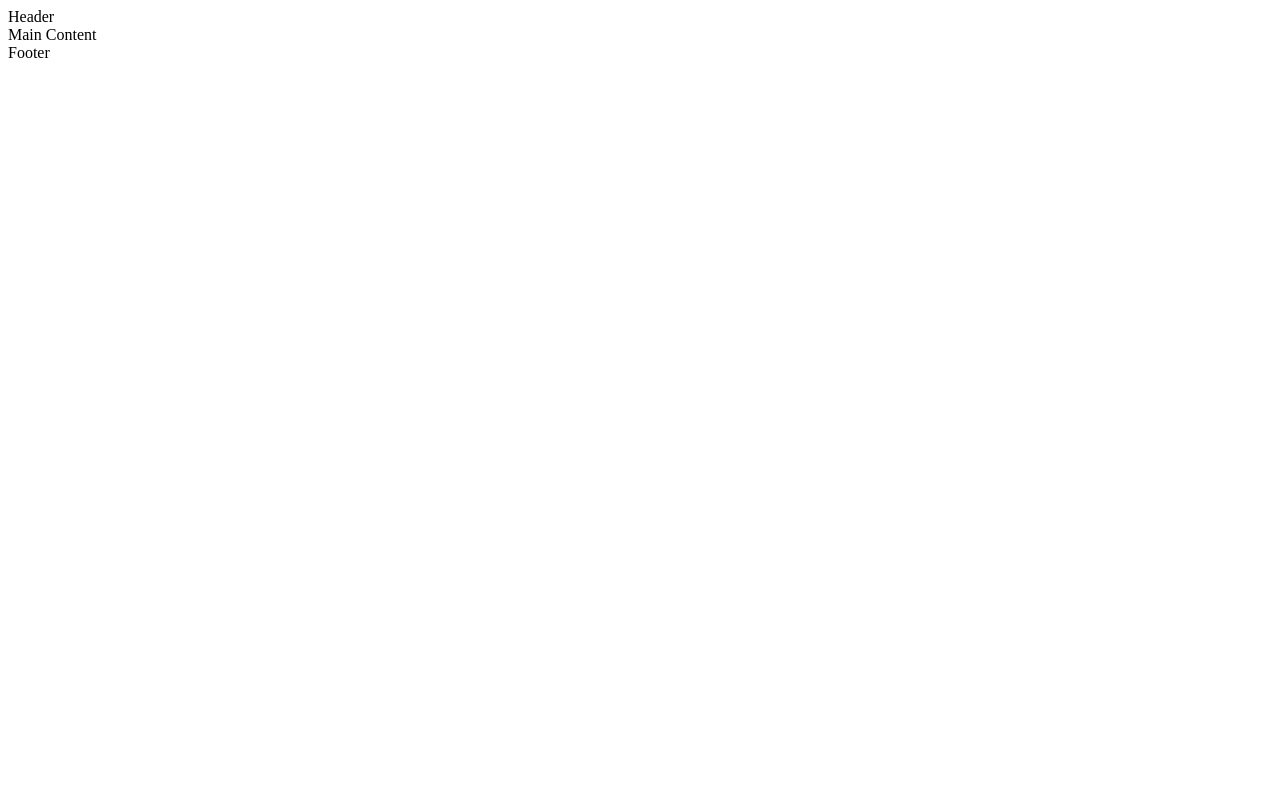
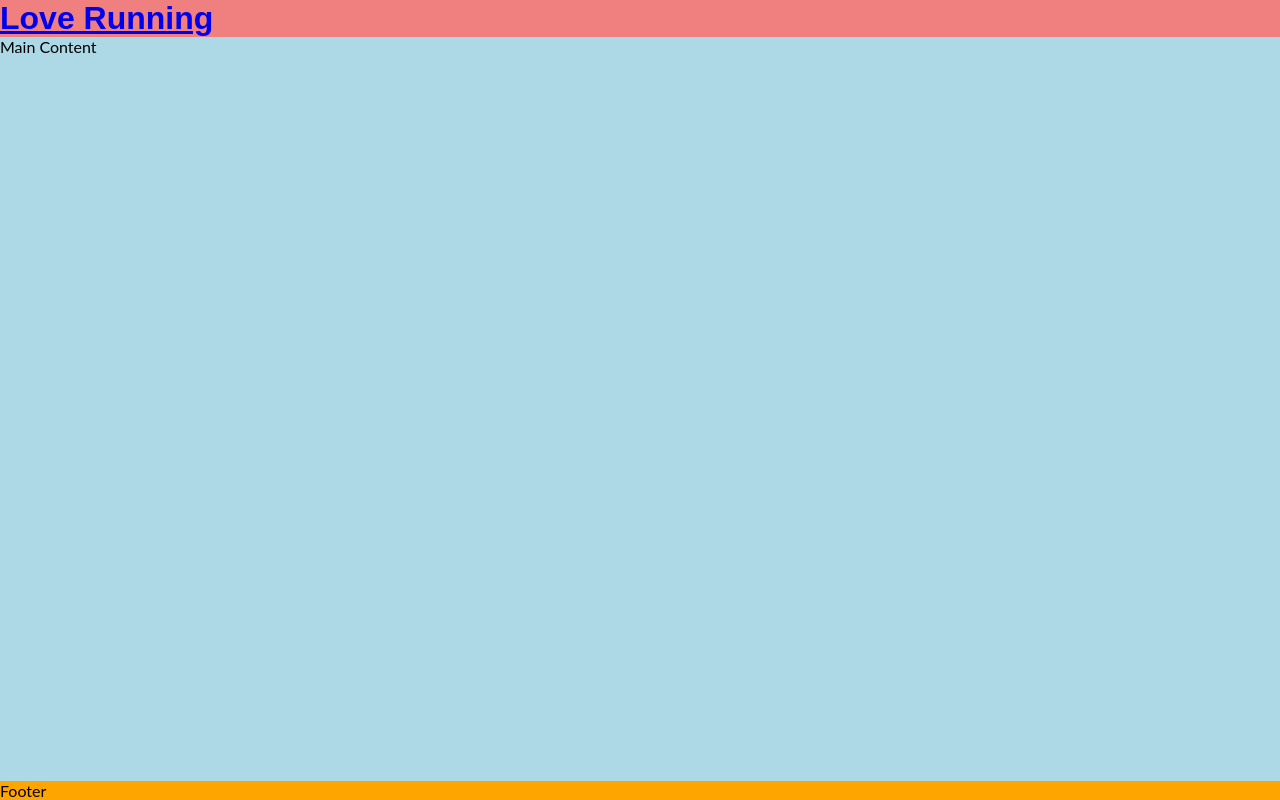
Before and after one commit to JohnL3/love-running-test, a plain HTML site: page index.html in a window 1280 px wide. Drawn offline with Linux system fonts and the light colour scheme.

Commit message:
Made changes

```diff
--- /dev/null
+++ b/assets/css/style.css
@@ -0,0 +1,39 @@
+/* Wildcard selector, applies styles to all html elements on the page */
+* {
+    margin: 0;
+    padding: 0;
+    box-sizing: border-box;
+}
+
+body {
+    /* Rules to push footer down to the bottom of the screen */
+    min-height: 100vh;
+    display: flex;
+    flex-direction: column;
+    font-family: 'Lato', sans-serif;
+}
+
+main {
+    background-color: lightblue;
+    /* Enlarge the main element to push the footer down */
+    flex: 1 0 auto;
+}
+
+h1 {
+    font-family: 'Oswald', sans-serif;
+}
+
+/* Header */
+header {
+    background-color: lightcoral;
+}
+
+/* Main content */
+main {
+    background-color: lightblue;
+}
+
+/* Footer */
+footer {
+    background-color: orange;
+}
--- a/index.html
+++ b/index.html
@@ -10,11 +10,15 @@
     <link rel="apple-touch-icon" sizes="180x180" href="assets/favicon/apple-touch-icon.png">
     <link rel="icon" type="image/png" sizes="32x32" href="assets/favicon/favicon-32x32.png">
     <link rel="icon" type="image/png" sizes="16x16" href="assets/favicon/favicon-16x16.png">
-
+    <link rel="stylesheet" href="assets/css/style.css">
 </head>
 <body>
     <!-- Header -->
-    <header>Header</header>
+    <header>
+        <a href="index.html">
+            <h1 id="logo">Love Running</h1>
+        </a>
+    </header>
 
 
     <!-- Main content -->
```
Also changed, not shown: .theia/settings.json (added).
